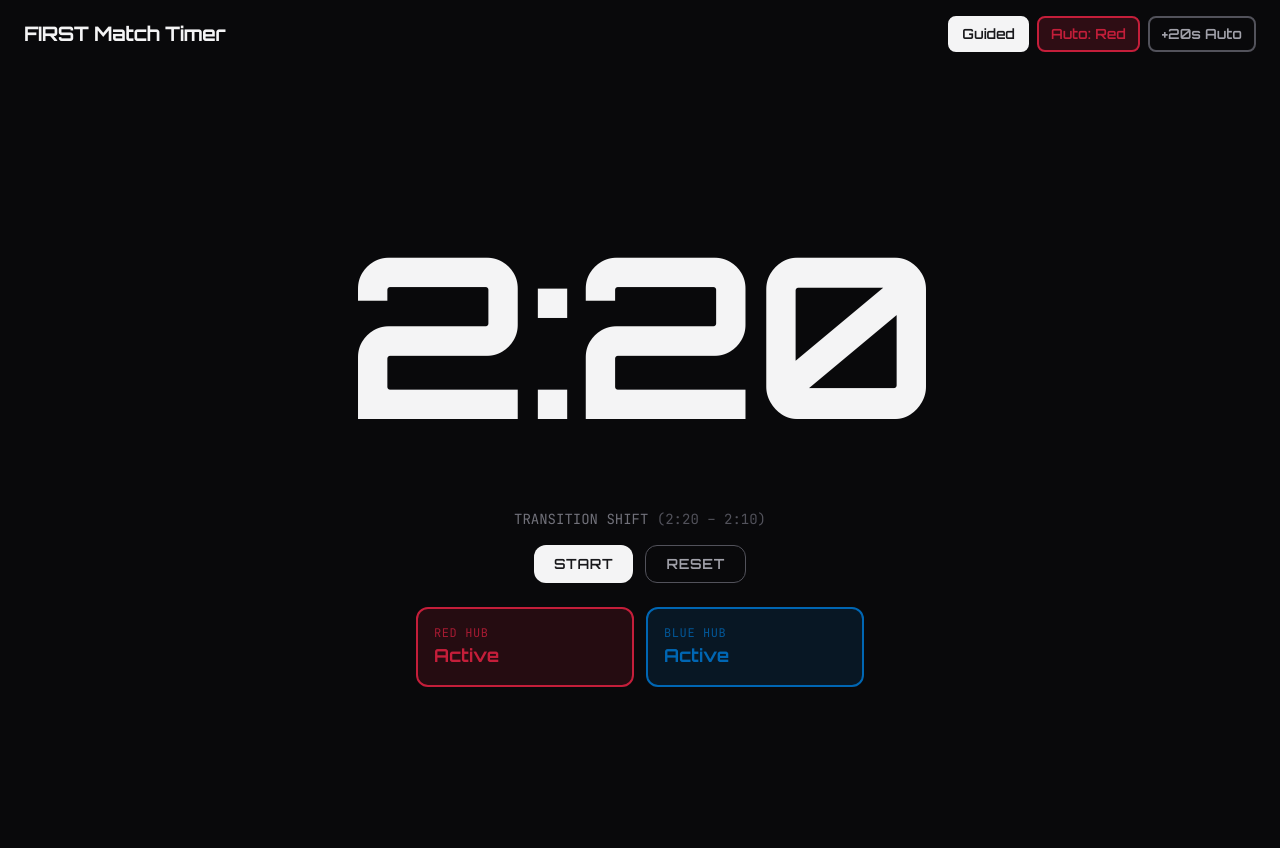
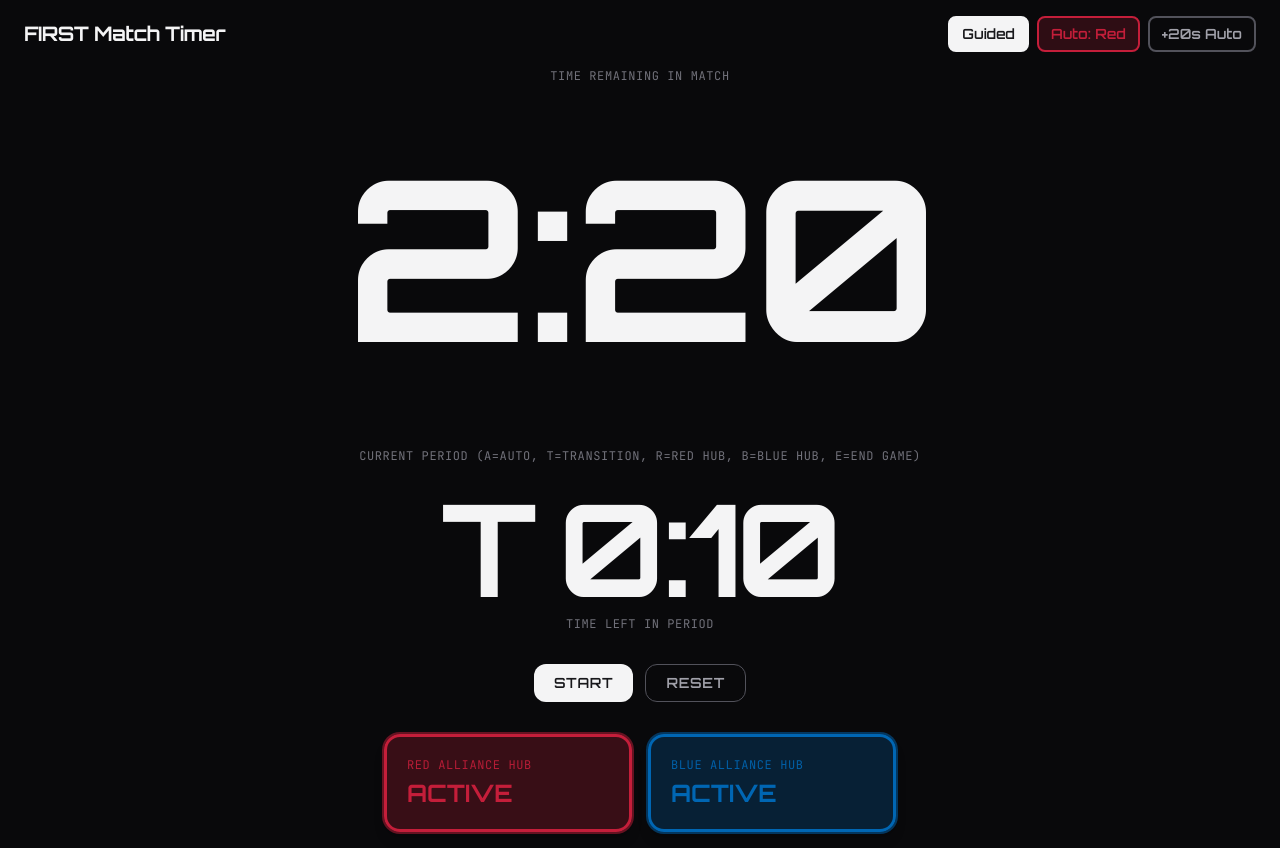
Before and after one commit to alexhaltom/drivecoachassistant, a Next.js app: page / in a window 1280 px wide. Before the commit the page ends 800 px from the top, so only its background shows below. Built offline with nearby package versions, Linux system fonts and the light colour scheme.

Commit message:
changes to guided mode

```diff
--- a/src/app/page.tsx
+++ b/src/app/page.tsx
@@ -32,6 +32,15 @@ export default function MatchTimerPage() {
     currentPhase,
     includeAutoPeriod
   );
+  const periodTimeDisplay = formatTime(Math.max(0, secondsInPeriod));
+
+  // Letter color for guided mode: highlight R=red, B=blue
+  const hubLetterColorClass =
+    hubLetter === 'R'
+      ? 'text-alliance-red'
+      : hubLetter === 'B'
+        ? 'text-alliance-blue'
+        : 'text-zinc-100';
 
   const tick = useCallback(() => {
     setSecondsRemaining((prev) => {
@@ -123,20 +132,48 @@ export default function MatchTimerPage() {
         </div>
       </div>
 
-      {/* Main content: Guided (full UI) or Unguided (time + letter + period time only) */}
+      {/* Main content: same layout for both modes; guided adds labels and prominent hub state */}
       <section className="flex-1 flex flex-col items-center justify-center px-4 pb-4">
-        {guided ? (
-          <>
+        {/* Row 1: Match time (same size in both modes) */}
+        {guided && (
+          <p className="text-xs uppercase tracking-wider text-zinc-500 font-body mb-1">
+            Time remaining in match
+          </p>
+        )}
         <div
           className="font-display font-bold tabular-nums text-zinc-100 tracking-tight w-full text-center"
           style={{ fontSize: 'clamp(4rem, 18vw, 14rem)' }}
         >
           {formatTime(secondsRemaining)}
         </div>
-            <p className="mt-2 text-sm text-zinc-500 font-body">
-              {phaseInfo.label} <span className="text-zinc-600">({phaseInfo.timeRange})</span>
+
+        {/* Row 2: Period letter + period time (same size, side by side) */}
+        {guided && (
+          <p className="mt-6 text-xs uppercase tracking-wider text-zinc-500 font-body mb-1">
+            Current period (A=Auto, T=Transition, R=Red hub, B=Blue hub, E=End game)
           </p>
-            <div className="mt-4 flex gap-3">
+        )}
+        <div
+          className="flex items-center justify-center gap-4 md:gap-6 mt-4 flex-wrap"
+          style={{ fontSize: 'clamp(3rem, 12vw, 8rem)', lineHeight: 1 }}
+        >
+          <span
+            className={`font-display font-bold tabular-nums tracking-tight ${guided ? hubLetterColorClass : 'text-zinc-100'}`}
+          >
+            {hubLetter}
+          </span>
+          <span className="font-display font-bold tabular-nums text-zinc-100 tracking-tight">
+            {periodTimeDisplay}
+          </span>
+        </div>
+        {guided && (
+          <p className="mt-1 text-xs uppercase tracking-wider text-zinc-500 font-body">
+            Time left in period
+          </p>
+        )}
+
+        {/* Controls */}
+        <div className="mt-8 flex gap-3">
           <button
             type="button"
             onClick={() => setIsRunning((r) => !r)}
@@ -152,73 +189,39 @@ export default function MatchTimerPage() {
             Reset
           </button>
         </div>
-            <div className="mt-6 grid grid-cols-2 gap-3 w-full max-w-md">
+
+        {/* Guided only: prominent Red/Blue hub status */}
+        {guided && (
+          <div className="mt-8 grid grid-cols-2 gap-4 w-full max-w-lg">
             <div
-                className={`rounded-xl border-2 p-4 transition-all ${
+              className={`rounded-2xl border-[3px] p-5 transition-all ${
                 phaseInfo.redHubActive
-                    ? 'bg-alliance-red/15 border-alliance-red text-alliance-red'
+                  ? 'bg-alliance-red/25 border-alliance-red text-alliance-red shadow-lg ring-2 ring-alliance-red/50'
                   : 'bg-zinc-800/50 border-zinc-700 text-zinc-500'
               }`}
             >
-                <p className="text-xs uppercase tracking-wider font-body opacity-80">Red Hub</p>
-                <p className="font-display text-lg font-bold">
-                  {phaseInfo.redHubActive ? 'Active' : 'Inactive'}
+              <p className="text-xs uppercase tracking-wider font-body opacity-90 mb-1">
+                Red Alliance Hub
+              </p>
+              <p className="font-display text-2xl font-bold">
+                {phaseInfo.redHubActive ? 'ACTIVE' : 'Inactive'}
               </p>
             </div>
             <div
-                className={`rounded-xl border-2 p-4 transition-all ${
+              className={`rounded-2xl border-[3px] p-5 transition-all ${
                 phaseInfo.blueHubActive
-                    ? 'bg-alliance-blue/15 border-alliance-blue text-alliance-blue'
+                  ? 'bg-alliance-blue/25 border-alliance-blue text-alliance-blue shadow-lg ring-2 ring-alliance-blue/50'
                   : 'bg-zinc-800/50 border-zinc-700 text-zinc-500'
               }`}
             >
-                <p className="text-xs uppercase tracking-wider font-body opacity-80">Blue Hub</p>
-                <p className="font-display text-lg font-bold">
-                  {phaseInfo.blueHubActive ? 'Active' : 'Inactive'}
+              <p className="text-xs uppercase tracking-wider font-body opacity-90 mb-1">
+                Blue Alliance Hub
+              </p>
+              <p className="font-display text-2xl font-bold">
+                {phaseInfo.blueHubActive ? 'ACTIVE' : 'Inactive'}
               </p>
             </div>
           </div>
-          </>
-        ) : (
-          <>
-            <div
-              className="font-display font-bold tabular-nums text-zinc-100 tracking-tight w-full text-center"
-              style={{ fontSize: 'clamp(4rem, 18vw, 14rem)' }}
-            >
-              {formatTime(secondsRemaining)}
-            </div>
-            <p className="mt-4 text-zinc-500 font-body text-sm">
-              Time remaining in match
-            </p>
-            <div
-              className="font-display font-bold text-zinc-100 mt-8 text-center"
-              style={{
-                fontSize: 'clamp(3rem, 12vw, 8rem)',
-                lineHeight: 1,
-              }}
-            >
-              {hubLetter}
-            </div>
-            <p className="mt-2 text-sm text-zinc-500 font-body">
-              Current period · {formatTime(Math.max(0, secondsInPeriod))} left
-            </p>
-            <div className="mt-6 flex gap-3">
-              <button
-                type="button"
-                onClick={() => setIsRunning((r) => !r)}
-                className="px-5 py-2 rounded-xl font-display font-semibold text-sm uppercase tracking-wider bg-zinc-100 text-zinc-900 hover:bg-white transition-colors"
-              >
-                {isRunning ? 'Pause' : 'Start'}
-              </button>
-              <button
-                type="button"
-                onClick={handleReset}
-                className="px-5 py-2 rounded-xl font-display font-semibold text-sm uppercase tracking-wider border border-zinc-600 text-zinc-400 hover:border-zinc-500 hover:text-zinc-300 transition-colors"
-              >
-                Reset
-              </button>
-            </div>
-          </>
         )}
       </section>
     </main>
```
Lines whose indentation alone changed are shown as unchanged.
